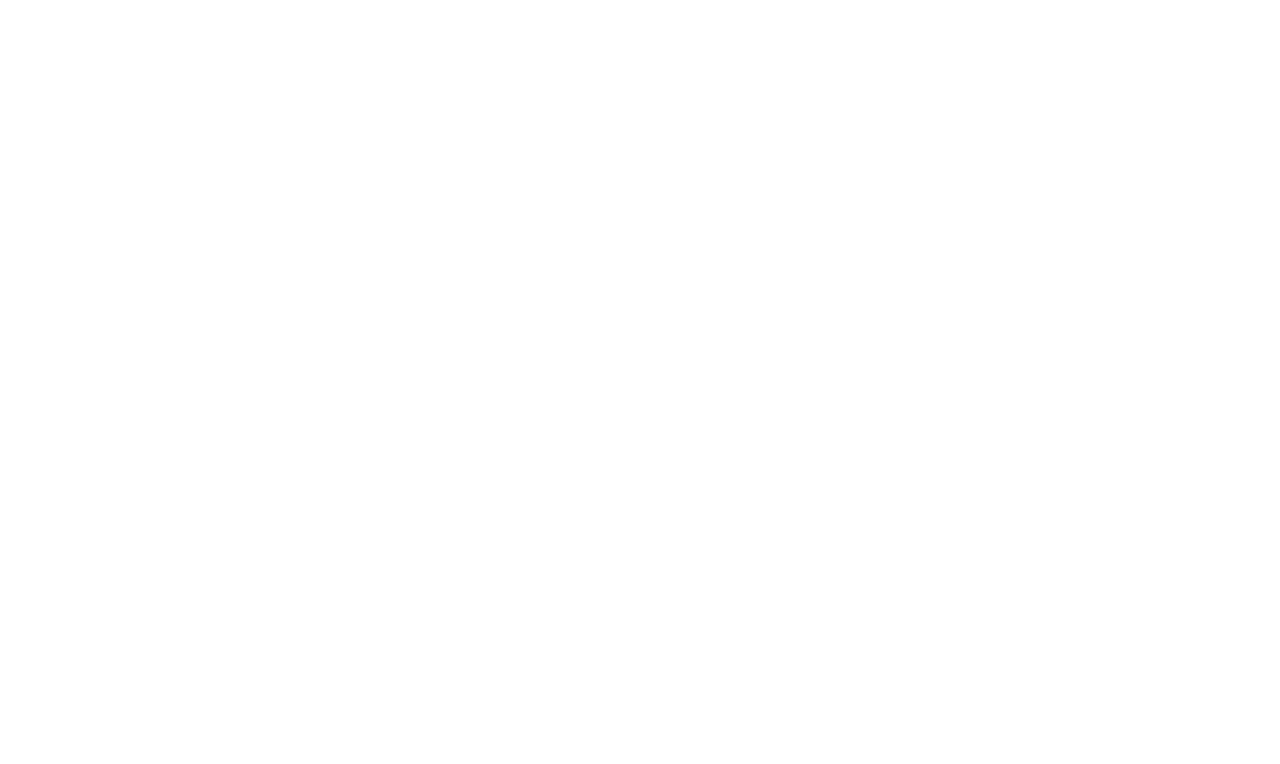
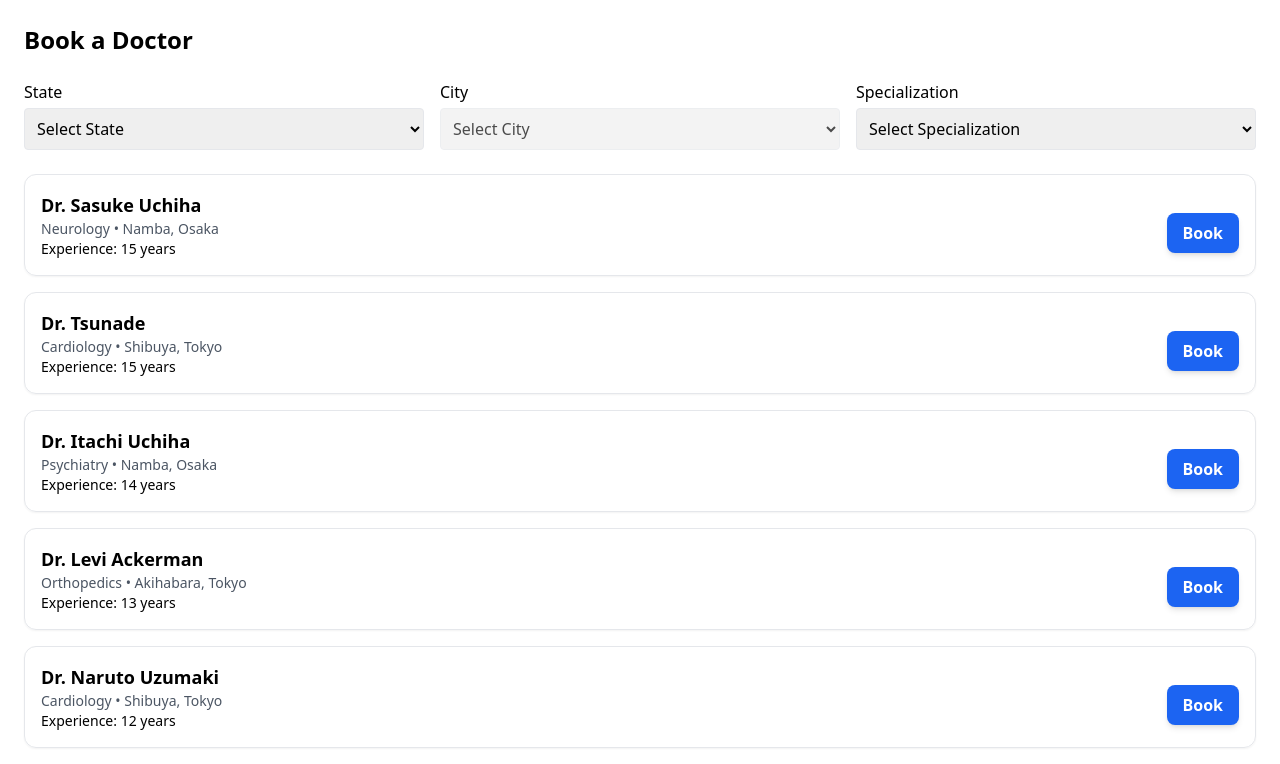
Before and after one commit to smSomMondal/cure360, a React (Vite) app in the folder cure360/: page /doctors in a window 1280 px wide. Before the commit this address had no page. Shown: the top 764 px of the page. Built offline with nearby package versions, Linux system fonts and the light colour scheme.

Commit message:
18/04 intigrated basic book doctor and book appointment page more functionality to be added

```diff
--- a/cure360/src/App.jsx
+++ b/cure360/src/App.jsx
@@ -1,11 +1,14 @@
-import LandingPage from './LandingPage'
-import { BrowserRouter, Routes, Route } from 'react-router-dom';
-import Dashboard from './pages/Dashboard';
-import Home from './pages/Home';
-import Chat from './pages/Chat';
-import { ChatProvider } from './context/UserContext';
-import Location from './Location';
-
+import LandingPage from "./LandingPage";
+import { BrowserRouter, Routes, Route } from "react-router-dom";
+import Dashboard from "./pages/Dashboard";
+import Home from "./pages/Home";
+import Chat from "./pages/Chat";
+import { ChatProvider } from "./context/UserContext";
+import Location from "./Location";
+import BookDoctor from "./pages/BookDoctor";
+import BookAppointment from "./pages/BookAppointment";
+import AppointmentsConfirmation from "./pages/AppointmentsConfirmation";
+import { Book } from "lucide-react";
 function App() {
   return (
     <ChatProvider>
@@ -14,9 +17,11 @@
           <Route path="/" element={<LandingPage />} />
           <Route path="/location" element={<Location />} />
           <Route path="/dashboard" element={<Dashboard />} />
-
+          <Route path="/doctors" element={<BookDoctor />} />
           <Route path="/chatbot" element={<Home />} />
           <Route path="/chatbot/chat" element={<Chat />} />
+          <Route path="/book-appointment" element={<BookAppointment />} />
+          <Route path="/appointments-confirmation" element={<AppointmentsConfirmation />} />
         </Routes>
       </BrowserRouter>
     </ChatProvider>
--- /dev/null
+++ b/cure360/src/pages/AppointmentsConfirmation.jsx
@@ -0,0 +1,10 @@
+import React from "react";
+
+export default function AppointmentsConfirmation() {
+  return (
+    <div className="p-6">
+      <h1 className="text-2xl font-bold">Your Appointment is Booked!</h1>
+      <p>Thank you for booking your appointment. We will notify you soon.</p>
+    </div>
+  );
+}
--- /dev/null
+++ b/cure360/src/pages/BookAppointment.jsx
@@ -0,0 +1,85 @@
+import React, { useState } from "react";
+import { useLocation, Link } from "react-router-dom";
+
+export default function BookAppointment() {
+  const location = useLocation();
+  const doctor = location.state?.doctor;
+
+  const [patientName, setPatientName] = useState("");
+  const [patientAge, setPatientAge] = useState("");
+  const [patientContact, setPatientContact] = useState("");
+  const [patientSymptoms, setPatientSymptoms] = useState("");
+
+  const handleSubmit = (e) => {
+    e.preventDefault();
+
+  }
+
+  return (
+    <div className="p-6 space-y-6">
+      <h1 className="text-2xl font-bold mb-4">Book Appointment</h1>
+
+      {doctor ? (
+        <div>
+          <h2 className="text-xl font-semibold">{doctor.name}</h2>
+          <p>
+            {doctor.specialization} - {doctor.city}, {doctor.state}
+          </p>
+          <p>Experience: {doctor.experience} years</p>
+        </div>
+      ) : (
+        <p>No doctor selected</p>
+      )}
+
+      <form onSubmit={handleSubmit} className="space-y-4">
+        <div>
+          <label className="block mb-1 font-medium">Patient name</label>
+          <input
+            type="text"
+            value={patientName}
+            onChange={(e) => setPatientName(e.target.value)}
+            className="w-full border border-black bg-white text-black p-2 rounded"
+            required
+          />
+        </div>
+        <div>
+          <label className="block mb-1 font-medium">Age</label>
+          <input
+            type="number"
+            value={patientAge}
+            onChange={(e) => setPatientAge(e.target.value)}
+            className="w-full border border-black bg-white text-black p-2 rounded"
+            required
+          />
+        </div>
+        <div>
+          <label className="block mb-1 font-medium">Contact Number</label>
+          <input
+            type="tel"
+            value={patientContact}
+            onChange={(e) => setPatientContact(e.target.value)}
+            className="w-full border border-black bg-white text-black p-2 rounded"
+            required
+          />
+        </div>
+        <div>
+          <label className="block mb-1 font-medium">Symptoms</label>
+          <textarea
+            value={patientSymptoms}
+            onChange={(e) => setPatientSymptoms(e.target.value)}
+            className="w-full border border-black bg-white text-black p-2 rounded"
+            required
+          />
+        </div>
+        <Link to="/appointments-confirmation">
+          <button
+            type="submit"
+            className="px-4 py-2 bg-blue-600 text-white font-semibold rounded-lg shadow-md hover:bg-blue-700 transition"
+          >
+            Submit Appointment
+          </button>
+        </Link>
+      </form>
+    </div>
+  );
+}
--- /dev/null
+++ b/cure360/src/pages/BookDoctor.jsx
@@ -0,0 +1,249 @@
+import React, { useState } from "react";
+import { Link } from "react-router-dom";
+const doctorsDB = [
+  {
+    id: 1,
+    name: "Dr. Naruto Uzumaki",
+    state: "Tokyo",
+    city: "Shibuya",
+    specialization: "Cardiology",
+    experience: 12,
+  },
+  {
+    id: 2,
+    name: "Dr. Hinata Hyuga",
+    state: "Tokyo",
+    city: "Shinjuku",
+    specialization: "Dermatology",
+    experience: 8,
+  },
+  {
+    id: 3,
+    name: "Dr. Sasuke Uchiha",
+    state: "Osaka",
+    city: "Namba",
+    specialization: "Neurology",
+    experience: 15,
+  },
+  {
+    id: 4,
+    name: "Dr. Sakura Haruno",
+    state: "Tokyo",
+    city: "Shibuya",
+    specialization: "Cardiology",
+    experience: 10,
+  },
+  {
+    id: 5,
+    name: "Dr. Tsunade",
+    state: "Tokyo",
+    city: "Shibuya",
+    specialization: "Cardiology",
+    experience: 15,
+  },
+  {
+    id: 6,
+    name: "Dr. Shizune",
+    state: "Tokyo",
+    city: "Shinjuku",
+    specialization: "General Medicine",
+    experience: 9,
+  },
+  {
+    id: 7,
+    name: "Dr. Kakashi",
+    state: "Osaka",
+    city: "Osaka",
+    specialization: "Neurology",
+    experience: 12,
+  },
+  {
+    id: 8,
+    name: "Dr. Sakura Haruno",
+    state: "Kyoto",
+    city: "Kyoto",
+    specialization: "Pediatrics",
+    experience: 8,
+  },
+  {
+    id: 9,
+    name: "Dr. Itachi Uchiha",
+    state: "Osaka",
+    city: "Namba",
+    specialization: "Psychiatry",
+    experience: 14,
+  },
+  {
+    id: 10,
+    name: "Dr. Ken Kaneki",
+    state: "Hokkaido",
+    city: "Sapporo",
+    specialization: "Dermatology",
+    experience: 6,
+  },
+  {
+    id: 11,
+    name: "Dr. Rukia Kuchiki",
+    state: "Fukuoka",
+    city: "Hakata",
+    specialization: "Oncology",
+    experience: 10,
+  },
+  {
+    id: 12,
+    name: "Dr. Levi Ackerman",
+    state: "Tokyo",
+    city: "Akihabara",
+    specialization: "Orthopedics",
+    experience: 13,
+  },
+  {
+    id: 13,
+    name: "Dr. Gojou Satoru",
+    state: "Kyoto",
+    city: "Gion",
+    specialization: "Ophthalmology",
+    experience: 11,
+  },
+  {
+    id: 14,
+    name: "Dr. Kento Nanami",
+    state: "Osaka",
+    city: "Umeda",
+    specialization: "Gastroenterology",
+    experience: 7,
+  },
+];
+
+const specializations = [
+  "Cardiology",
+  "Neurology",
+  "Pediatrics",
+  "Orthopedics",
+  "Gynecology",
+  "Oncology",
+  "Dermatology",
+  "Psychiatry",
+  "Radiology",
+  "General Medicine",
+  "ENT",
+  "Urology",
+  "Gastroenterology",
+  "Nephrology",
+];
+
+
+const states = {
+    Tokyo: ["Shibuya", "Shinjuku", "Akihabara"],
+    Osaka: ["Osaka", "Namba", "Umeda"],
+    Kyoto: ["Kyoto", "Gion"],
+    Hokkaido: ["Sapporo"],
+    Fukuoka: ["Hakata"],
+  };
+//will change it to json file later
+
+export default function BookDoctor() {
+  const [selectedState, setSelectedState] = useState("");
+  const [selectedCity, setSelectedCity] = useState("");
+  const [selectedSpec, setSelectedSpec] = useState("");
+
+  const filteredDoctors = doctorsDB
+    .filter(
+      (doc) =>
+        (!selectedState || doc.state === selectedState) &&
+        (!selectedCity || doc.city === selectedCity) &&
+        (!selectedSpec || doc.specialization === selectedSpec)
+    )
+    .sort((a, b) => b.experience - a.experience);
+
+  return (
+    <div className="p-6 space-y-6">
+      <h1 className="text-2xl font-bold mb-4">Book a Doctor</h1>
+
+      {/* Dropdowns */}
+      <div className="grid md:grid-cols-3 gap-4">
+        <div>
+          <label className="block mb-1 font-medium">State</label>
+          <select
+            className="w-full border p-2 rounded"
+            value={selectedState}
+            onChange={(e) => {
+              setSelectedState(e.target.value);
+              setSelectedCity("");
+            }}
+          >
+            <option value="">Select State</option>
+            {Object.keys(states).map((state) => (
+              <option key={state} value={state}>
+                {state}
+              </option>
+            ))}
+          </select>
+        </div>
+
+        <div>
+          <label className="block mb-1 font-medium">City</label>
+          <select
+            className="w-full border p-2 rounded"
+            value={selectedCity}
+            onChange={(e) => setSelectedCity(e.target.value)}
+            disabled={!selectedState}
+          >
+            <option value="">Select City</option>
+            {selectedState &&
+              states[selectedState].map((city) => (
+                <option key={city} value={city}>
+                  {city}
+                </option>
+              ))}
+          </select>
+        </div>
+
+        <div>
+          <label className="block mb-1 font-medium">Specialization</label>
+          <select
+            className="w-full border p-2 rounded"
+            value={selectedSpec}
+            onChange={(e) => setSelectedSpec(e.target.value)}
+          >
+            <option value="">Select Specialization</option>
+            {specializations.map((spec) => (
+              <option key={spec} value={spec}>
+                {spec}
+              </option>
+            ))}
+          </select>
+        </div>
+      </div>
+
+      {/* Doctor Results */}
+      <div className="space-y-4">
+        {filteredDoctors.length > 0 ? (
+          filteredDoctors.map((doc) => (
+            <div
+              key={doc.id}
+              className="border rounded-xl p-4 shadow-sm flex justify-between items-center"
+            >
+              <div>
+                <h2 className="text-lg font-semibold">{doc.name}</h2>
+                <p className="text-sm text-gray-600">
+                  {doc.specialization} • {doc.city}, {doc.state}
+                </p>
+                <p className="text-sm">Experience: {doc.experience} years</p>
+              </div>
+              <Link to="/book-appointment" state={{ doctor: doc }}>
+                <button className="mt-4 px-4 py-2 bg-blue-600 text-white font-semibold rounded-lg shadow-md hover:bg-blue-700 transition">
+                  Book
+                </button>
+              </Link>
+            </div>
+          ))
+        ) : (
+          <p className="text-gray-500">
+            No doctors found with selected filters.
+          </p>
+        )}
+      </div>
+    </div>
+  );
+}
```
